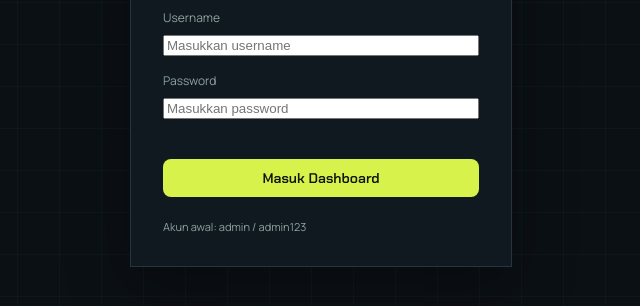
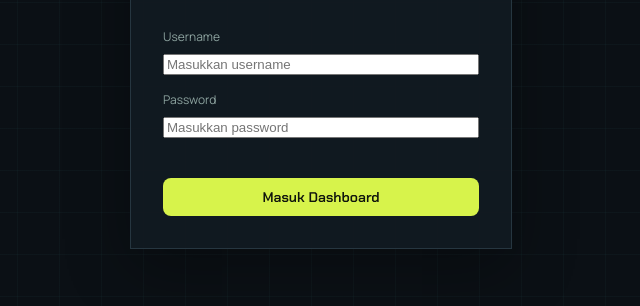
Before and after one commit to aromulya20/arrena, a website: page public/login.html in a window 1280 px wide. Shown: the part 418-724 px from the top of the page, without its empty margins (319-959 px from the left). Drawn offline with Linux system fonts and the light colour scheme.

```diff
--- a/public/login.html
+++ b/public/login.html
@@ -21,7 +21,6 @@
         <p id="login-error" class="form-error"></p>
         <button class="btn-primary" type="submit">Masuk Dashboard</button>
       </form>
-      <small class="login-hint">Akun awal: admin / admin123</small>
     </section>
   </main>
   <script src="login.js"></script>
```
